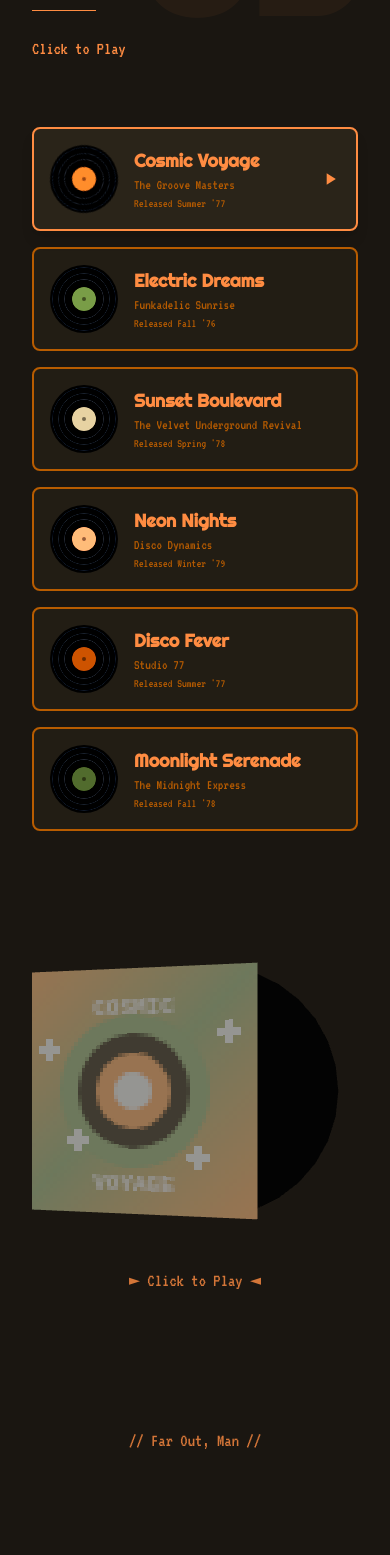
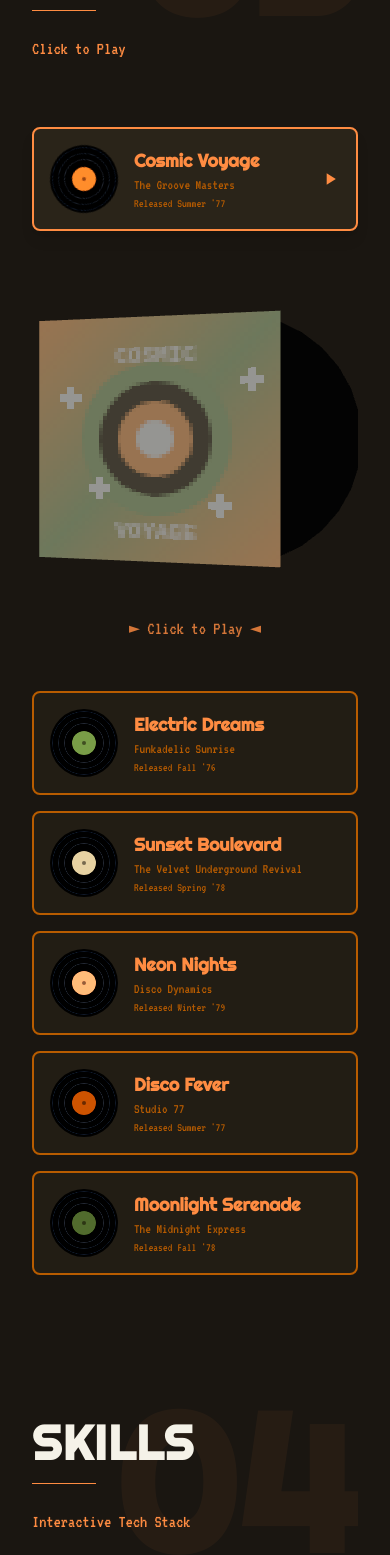
Before and after one commit to nicoc97/portfolio, a React (Vite) app: page / in a window 390 px wide. Shown: the part 4720-6275 px from the top of the page. Built offline with nearby package versions, Linux system fonts and the light colour scheme.

Commit message:
Album camera postion fix

```diff
--- a/src/components/sections/JukeboxSection.tsx
+++ b/src/components/sections/JukeboxSection.tsx
@@ -136,8 +136,8 @@ export const JukeboxSection: React.FC<JukeboxSectionProps> = ({ onLightboxStateC
             {/* Record List (Accordion) */}
             <div className="lg:w-1/2 space-y-4">
               {ALBUM_DATA.map((album) => (
+                <div key={album.id} className="space-y-4">
                   <div
-                  key={album.id}
                     onClick={() => handleAccordionItemClick(album)}
                     className={`
                       cursor-pointer p-4 rounded-lg border-2 transition-all duration-300
@@ -201,11 +201,25 @@ export const JukeboxSection: React.FC<JukeboxSectionProps> = ({ onLightboxStateC
                       )}
                     </div>
                   </div>
+
+                  {/* Mobile/Tablet Record Display - appears directly below selected item */}
+                  {selectedAlbum.id === album.id && (
+                    <div className="lg:hidden flex justify-center items-center py-8">
+                      <div className="w-full max-w-sm">
+                        <VinylRecord
+                          album={selectedAlbum}
+                          index={ALBUM_DATA.findIndex(a => a.id === selectedAlbum.id)}
+                          onClick={() => handleRecordClick(selectedAlbum)}
+                        />
+                      </div>
+                    </div>
+                  )}
+                </div>
               ))}
             </div>
 
-            {/* Selected Record Display */}
-            <div className="lg:w-1/2 flex justify-center items-center min-h-[500px]">
+            {/* Desktop Record Display - side panel */}
+            <div className="hidden lg:flex lg:w-1/2 justify-center items-center min-h-[500px]">
               <div className="w-full max-w-lg">
                 <VinylRecord
                   album={selectedAlbum}
@@ -214,13 +228,6 @@ export const JukeboxSection: React.FC<JukeboxSectionProps> = ({ onLightboxStateC
                 />
               </div>
             </div>
-          </div>
-
-          {/* Hint text */}
-          <div className="text-center mt-16">
-            <p className="text-accent-orange font-tech text-lg animate-pixel-pulse">
-              // Far Out, Man //
-            </p>
           </div>
         </div>
       </section>
--- a/src/components/ui/VinylRecord.tsx
+++ b/src/components/ui/VinylRecord.tsx
@@ -169,8 +169,8 @@ export const VinylRecord: React.FC<VinylRecordProps> = ({ album, onClick }) => {
     const containerWidth = containerRef.current.offsetWidth || 800;
     const containerHeight = 320;
     const camera = new THREE.PerspectiveCamera(50, containerWidth / containerHeight, 0.1, 1000);
-    camera.position.set(0, 0, 8);
-    camera.lookAt(0, 0, 0);
+    camera.position.set(-0.5, 0, 8); // Moved camera to the left to make scene appear more to the right
+    camera.lookAt(-0.5, 0, 0); // Look at point also moved to the left
 
     // Renderer setup
     const renderer = new THREE.WebGLRenderer({ antialias: true, alpha: true });
```
Lines whose indentation alone changed are shown as unchanged.
